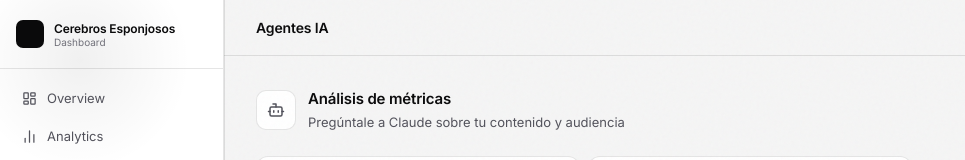
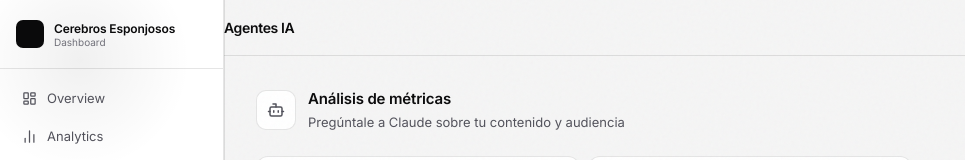
Before and after one commit to OscarTru/cerebros_landing, a Next.js app in the folder apps/dashboard/: page /agentes in a window 1280 px wide. Shown: the top 160 px of the page, without its empty margins (0-965 px from the left). Built offline with nearby package versions, Linux system fonts and the light colour scheme; no server answers.

Commit message:
fix(dashboard): remove @source '..' override so Tailwind auto-detects local files (test with Header using Tailwind classes)

```diff
--- a/apps/dashboard/app/globals.css
+++ b/apps/dashboard/app/globals.css
@@ -1,5 +1,4 @@
 @import "tailwindcss";
-@source "..";
 @source "../../../packages/ui/src";
 
 @custom-variant dark (&:where(.dark, .dark *));
--- a/apps/dashboard/components/Header.tsx
+++ b/apps/dashboard/components/Header.tsx
@@ -4,22 +4,8 @@ export async function Header({ title }: { title: string }) {
   await auth()
 
   return (
-    <header style={{
-      height: "56px",
-      display: "flex",
-      alignItems: "center",
-      padding: "0 32px",
-      flexShrink: 0,
-      borderBottom: "1px solid var(--c-border)",
-      background: "var(--c-bg)",
-    }}>
-      <h1 style={{
-        fontSize: "14px",
-        fontWeight: 600,
-        color: "var(--c-text)",
-        letterSpacing: "-0.01em",
-        margin: 0,
-      }}>
+    <header className="h-14 flex items-center px-8 shrink-0 border-b border-[var(--c-border)] bg-[var(--c-bg)]">
+      <h1 className="text-sm font-semibold tracking-tight text-[var(--c-text)] m-0">
         {title}
       </h1>
     </header>
```
